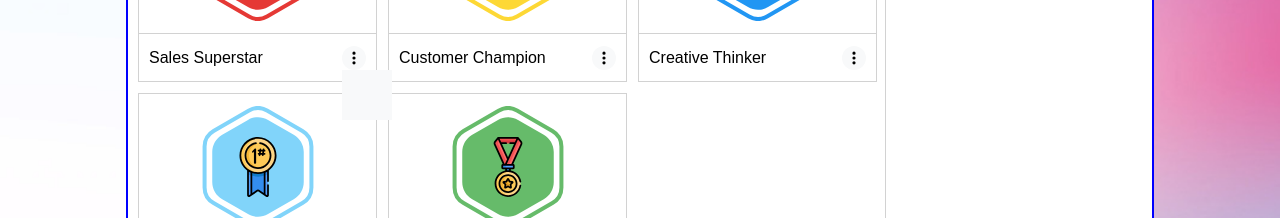
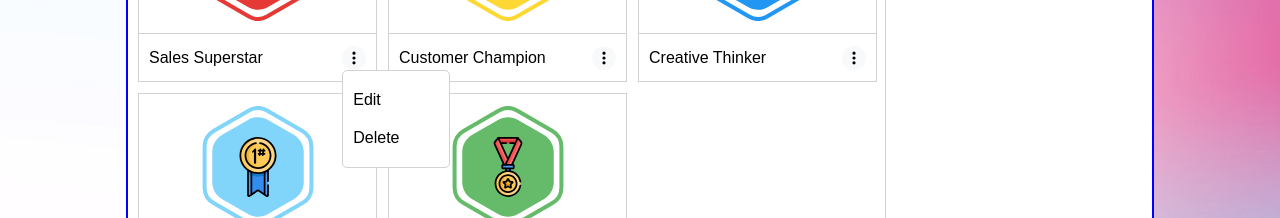
Before and after one commit to leoarthurwall/claromentis-ui, a React (Create React App) app: page / in a window 1280 px wide. Both pictures are taken after a click on the element 354 px from the left and 285 px from the top of the page. Shown: the part 228-446 px from the top of the page. Built offline with nearby package versions, Linux system fonts and the light colour scheme.

Commit message:
dropdown has been styled, slight glitch at the moment and need to set an off click

```diff
--- a/src/Components/Main/BadgeSection/BadgeComponent/BadgeDropdown/BadgeDropdown.js
+++ b/src/Components/Main/BadgeSection/BadgeComponent/BadgeDropdown/BadgeDropdown.js
@@ -20,13 +20,34 @@ const SelectContainer = styled.div`
 `;
 
 const OptionsContainer = styled.div`
-  background: #f8f9fa;
-  height: 50px;
-  width: 50px;
+  background: #fff;
+  height: auto;
+  width: auto;
   position: absolute;
   top: 24px;
   left: 0px;
+  border: 1px solid rgb(210, 210, 210);
+  border-radius: 5px;
 `;
+
+const UL = styled.ul`
+  list-style-type: none;
+  padding: 0;
+  margin: 0;
+  display: flex;
+  flex-direction: column;
+  justify-content: center;
+
+  padding: 10px 0;
+`;
+const LI = styled.li`
+padding: 10px 50px 10px 10px;
+
+&:hover{
+    background: #e0e1e2;
+}
+`;
+
 const BadgeDropdown = () => {
   const [isDropdownOpen, setIsDropdownOpen] = useState(false);
 
@@ -37,7 +58,14 @@ const BadgeDropdown = () => {
     <>
       <SelectContainer onClick={handleDropdownClick}>
         <HiDotsVertical />
-      {isDropdownOpen ? <OptionsContainer></OptionsContainer> : null}
+        {isDropdownOpen ? (
+          <OptionsContainer>
+            <UL>
+              <LI>Edit</LI>
+              <LI>Delete</LI>
+            </UL>
+          </OptionsContainer>
+        ) : null}
       </SelectContainer>
     </>
   );
```
